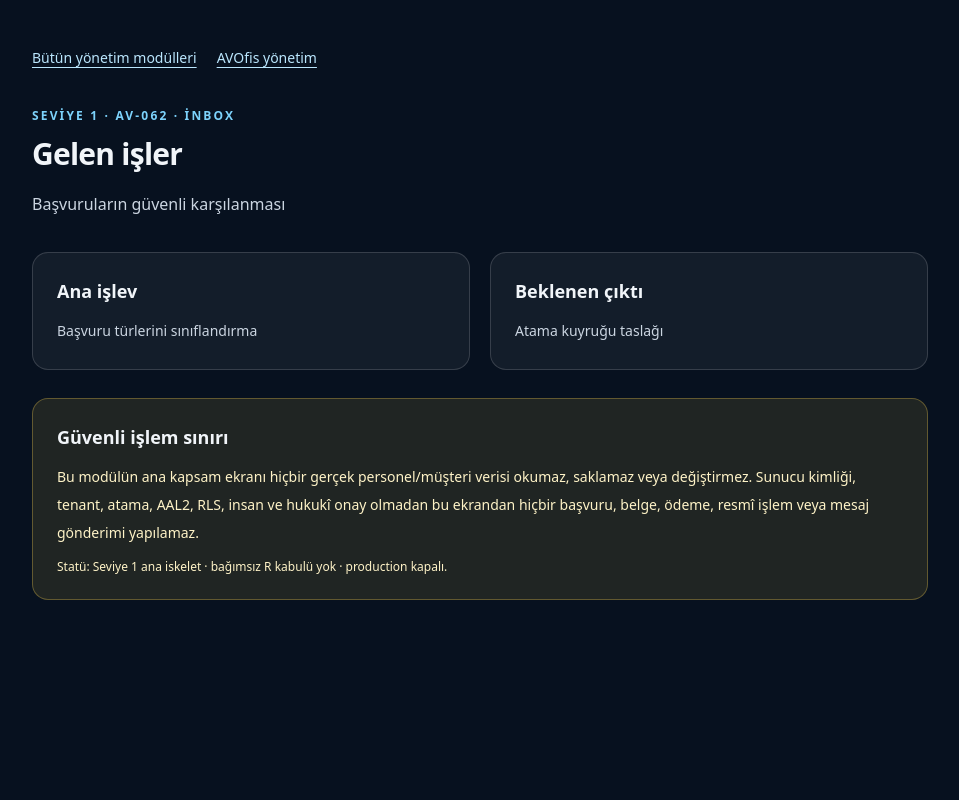
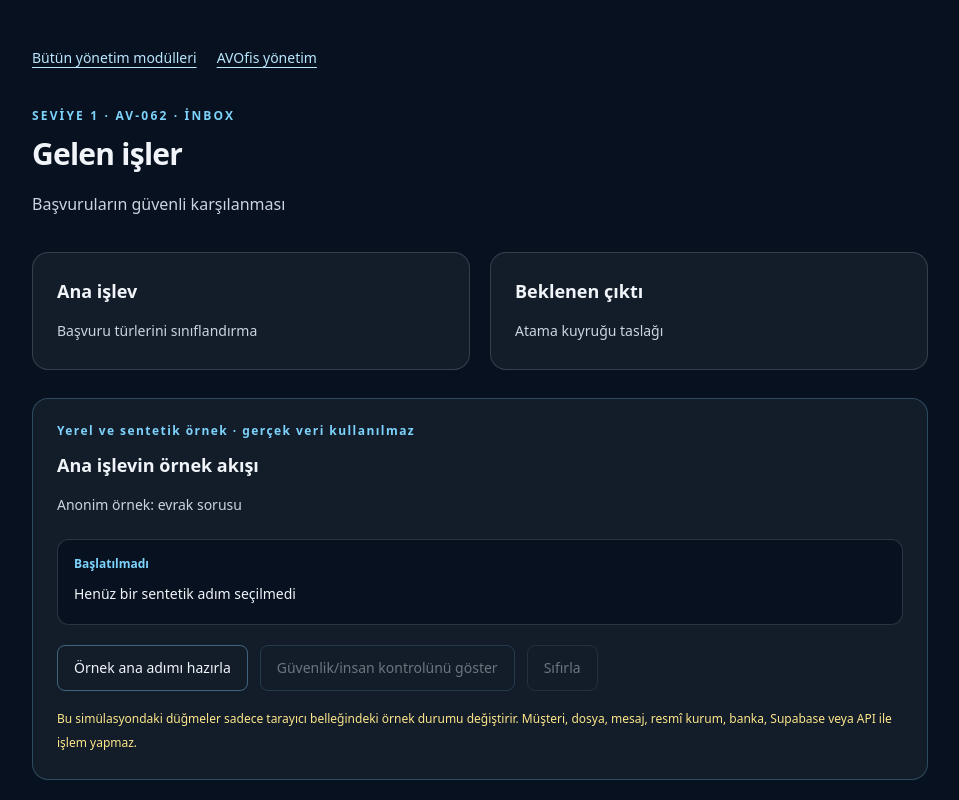
Before and after one commit to netadalet-oss/avofis-platform, a Next.js app in the folder admin/: page /personel/inbox in a window 1280 px wide. Shown: the top 800 px of the page, without its empty margins (160-1119 px from the left). Built offline with nearby package versions, Linux system fonts and the light colour scheme.

Commit message:
feat(s1): all 16 staff module routes expose local three-step synthetic workflows

```diff
--- a/admin/src/app/personel/[module]/page.tsx
+++ b/admin/src/app/personel/[module]/page.tsx
@@ -2,6 +2,7 @@ import Link from "next/link";
 import type { Metadata } from "next";
 import { notFound } from "next/navigation";
 import { STAFF_TOP_LEVEL, staffModuleBySlug } from "@/lib/staff-module-directory";
+import { StaffSyntheticDemonstration } from "@/components/StaffSyntheticDemonstration";
 
 export const metadata: Metadata = {
   title: "AVOfis | Personel modülünün ana kapsamı",
@@ -45,6 +46,7 @@ export default function StaffModuleLevelOnePage({ params }: { params: { module:
             <p className="mt-3 text-sm leading-7 text-slate-300">{item.output}</p>
           </section>
         </div>
+        <StaffSyntheticDemonstration slug={item.slug} />
         <section className="mt-7 rounded-2xl border border-amber-300/30 bg-amber-300/10 p-6">
           <h2 className="text-lg font-semibold">Güvenli işlem sınırı</h2>
           <p className="mt-3 text-sm leading-7 text-amber-100">
```
